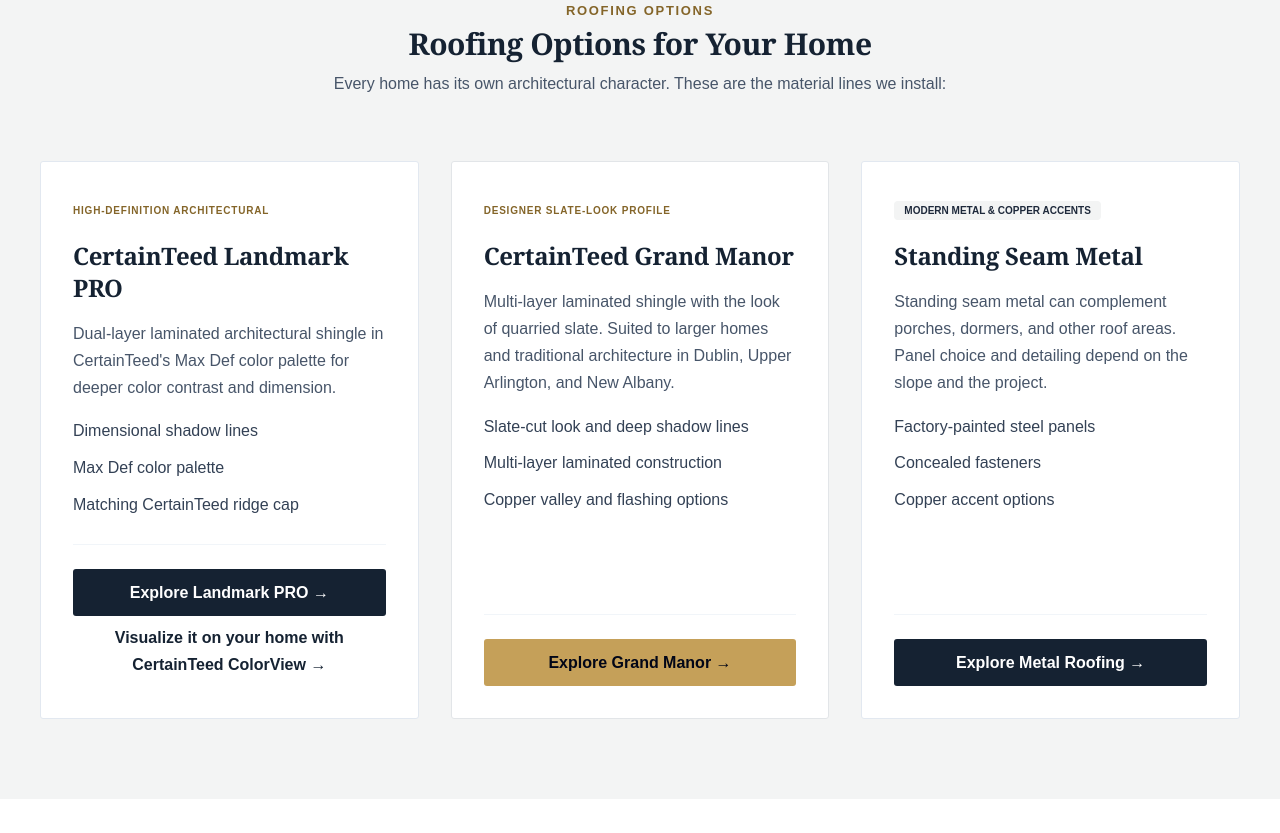
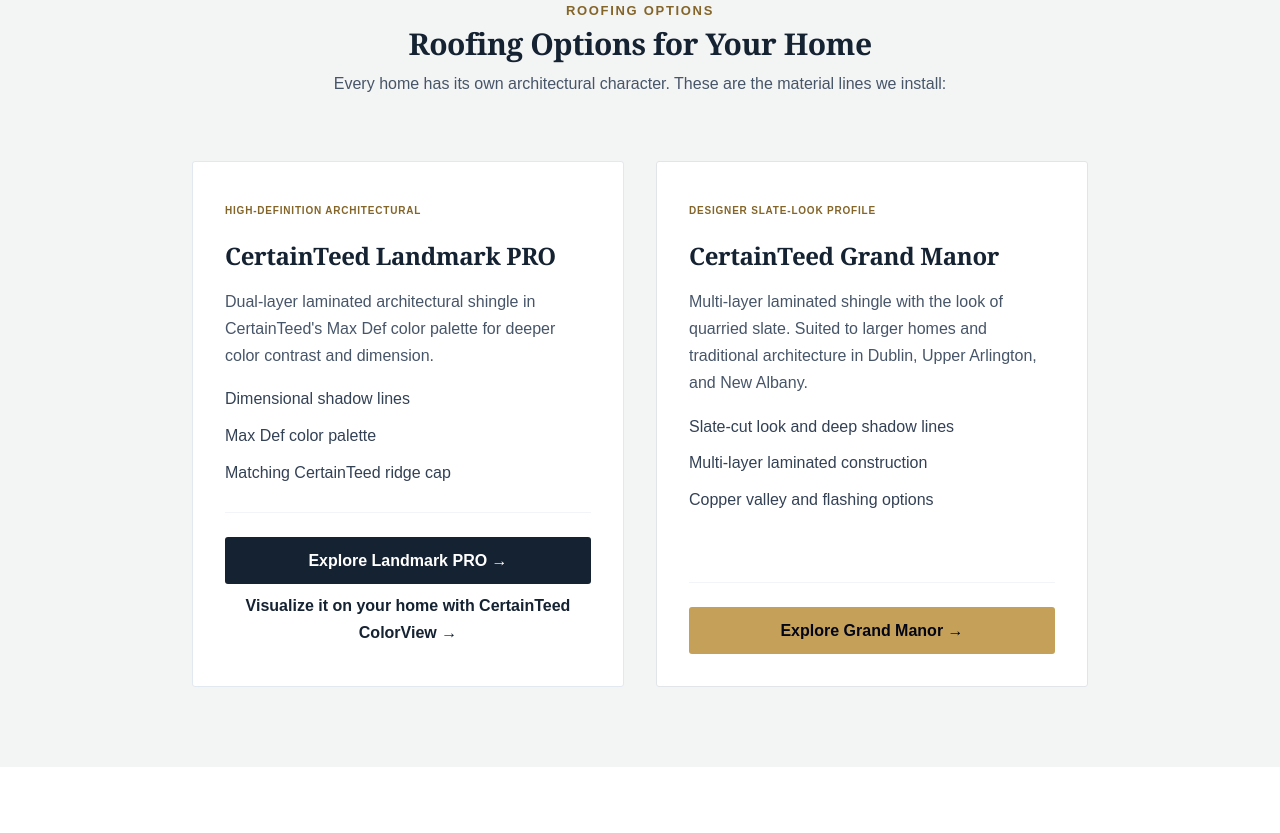
Before and after one commit to jpeplinski33/matchworkroofing, a plain HTML site: page docs/index.html in a window 1280 px wide. Shown: the part 2087-2920 px from the top of the page. Drawn offline with Linux system fonts and the light colour scheme.

Commit message:
Remove Standing Seam Metal card and standing-seam mentions sitewide
- homepage #collections: metal card removed, grid now 2 cards (Landmark PRO, Grand Manor)
- footer link 'Designer Slate & Metal' -> 'Designer Slate-Look Shingles' (index, service-areas, dublin)
- Upper Arlington + service-areas copy: 'standing seam and copper accents' -> 'copper flashing accents'

```diff
--- a/docs/index.html
+++ b/docs/index.html
@@ -152,7 +152,7 @@
 <p class="text-3xl font-black text-blue-950">Roofing Options for Your Home</p>
 <p class="text-slate-600 text-xs mt-2">Every home has its own architectural character. These are the material lines we install:</p>
 </div>
-<div class="grid md:grid-cols-3 gap-8">
+<div class="grid md:grid-cols-2 gap-8 max-w-4xl mx-auto">
 <div class="bg-white p-8 rounded-2xl border border-slate-200 shadow-sm flex flex-col justify-between">
 <div class="space-y-4">
 <span class="bg-blue-100 text-blue-900 text-[10px] font-black uppercase px-2.5 py-1 rounded">High-Definition Architectural</span>
@@ -185,21 +185,6 @@
 </div>
 <div class="pt-6 mt-6 border-t border-slate-100">
 <a class="block text-center bg-amber-500 hover:bg-amber-400 text-slate-950 font-black py-2.5 rounded-lg text-xs transition" href="/services/roof-replacement-columbus.html">Explore Grand Manor →</a>
-</div>
-</div>
-<div class="bg-white p-8 rounded-2xl border border-slate-200 shadow-sm flex flex-col justify-between">
-<div class="space-y-4">
-<span class="bg-slate-100 text-slate-800 text-[10px] font-black uppercase px-2.5 py-1 rounded">Modern Metal &amp; Copper Accents</span>
-<h3 class="text-2xl font-black text-blue-950">Standing Seam Metal</h3>
-<p class="text-slate-600 text-xs leading-relaxed">Standing seam metal can complement porches, dormers, and other roof areas. Panel choice and detailing depend on the slope and the project.</p>
-<ul class="space-y-2 text-xs text-slate-700">
-<li class="flex items-center gap-2"> Factory-painted steel panels</li>
-<li class="flex items-center gap-2"> Concealed fasteners</li>
-<li class="flex items-center gap-2"> Copper accent options</li>
-</ul>
-</div>
-<div class="pt-6 mt-6 border-t border-slate-100">
-<a class="block text-center bg-blue-950 hover:bg-blue-900 text-white font-bold py-2.5 rounded-lg text-xs transition" href="/services/roof-replacement-columbus.html">Explore Metal Roofing →</a>
 </div>
 </div>
 </div>
@@ -293,7 +278,7 @@
 <h4 class="text-white font-bold mb-3 uppercase tracking-wider">Services</h4>
 <ul class="space-y-1.5">
 <li><a class="hover:text-white" href="/services/roof-replacement-columbus.html">Architectural Roof Replacement</a></li>
-<li><a class="hover:text-white" href="#collections">Designer Slate &amp; Metal</a></li>
+<li><a class="hover:text-white" href="#collections">Designer Slate-Look Shingles</a></li>
 <li><a class="hover:text-white" href="/services/storm-damage-insurance-claims.html">Storm Damage &amp; Insurance Claims</a></li>
 <li><a class="hover:text-white" href="/services/shingle-matching-test.html">ITEL Shingle Match Testing</a></li>
 </ul>
```
Also changed, not shown: docs/locations/dublin-oh.html (+1 -1 lines), docs/locations/upper-arlington-oh.html (+1 -1 lines), docs/service-areas.html (+2 -2 lines), site-src/docs/index.html (+2 -17 lines), site-src/docs/locations/dublin-oh.html (+1 -1 lines), site-src/docs/locations/upper-arlington-oh.html (+1 -1 lines), site-src/docs/service-areas.html (+2 -2 lines).
